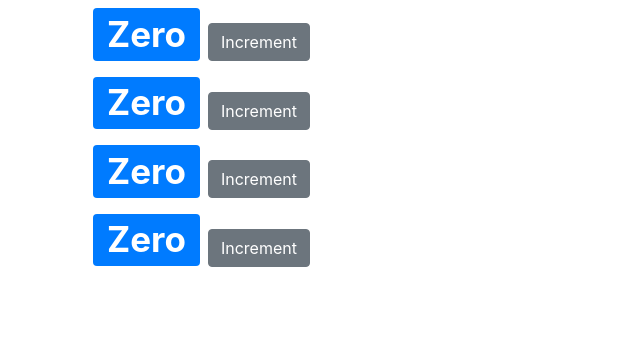
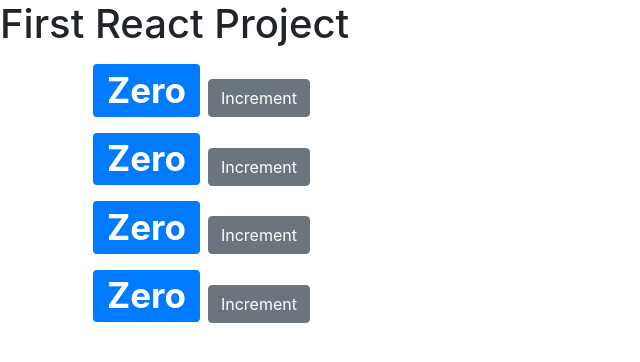
Before and after one commit to Mahesh-Umachagi/First-React-Project, a React (Create React App) app: page / in a window 1280 px wide. Shown: the top 362 px of the page, without its empty margins (0-640 px from the left). Built offline with nearby package versions, Linux system fonts and the light colour scheme.

Commit message:
composing components

```diff
--- a/src/components/counters.jsx
+++ b/src/components/counters.jsx
@@ -12,6 +12,7 @@ class Counters extends Component {
   render() {
     return (
       <div>
+      <h1>First React Project</h1>
         {this.state.counters.map(counter => (
           <Counter key={counter.id} />
         ))}
```
